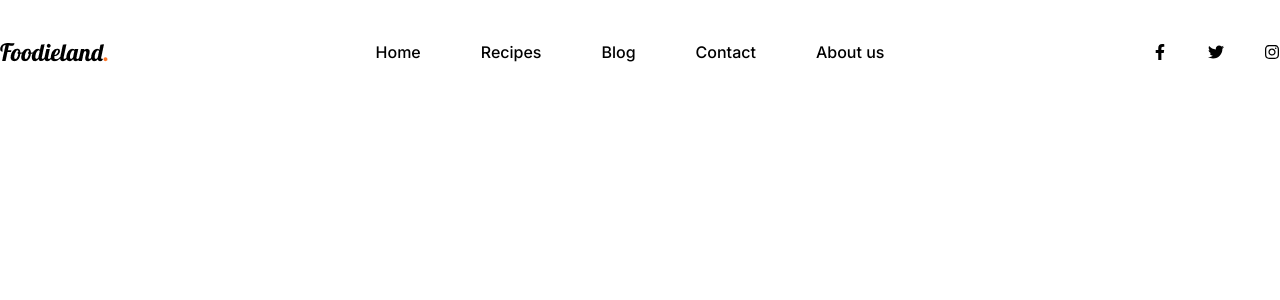
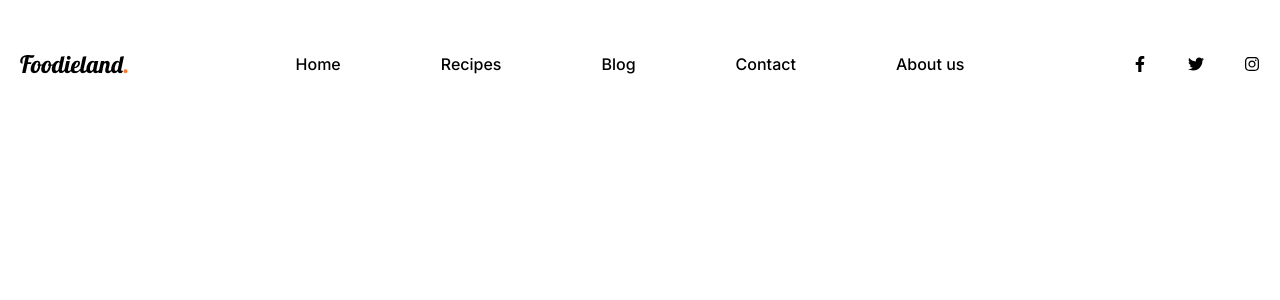
Before and after one commit to iamShimanto/cooking, a React (Vite) app: page / in a window 1280 px wide. Shown: the top 300 px of the page. Built offline with nearby package versions, Linux system fonts and the light colour scheme.

Commit message:
navbar complete

```diff
--- a/src/Pages/Home/Components/Navbar.jsx
+++ b/src/Pages/Home/Components/Navbar.jsx
@@ -8,7 +8,7 @@ import { FaInstagram } from "react-icons/fa";
 const Navbar = () => {
   return (
     <>
-      <nav className='pt-[40px]'>
+      <nav className='pt-[40px] px-5'>
         <div className="container">
           <div className="row flex justify-between items-center">
             <div className="logo ">
@@ -18,17 +18,17 @@ const Navbar = () => {
             </div>
             <div className="links">
                 <ul className='flex items-center gap-[60px]'>
-                  <li className='text-base font-medium font-inter text-black tracking-[-2%]'><Link>Home</Link></li>
-                  <li className='text-base font-medium font-inter text-black tracking-[-2%]'><Link>Recipes</Link></li>
-                  <li className='text-base font-medium font-inter text-black tracking-[-2%]'><Link>Blog</Link></li>
-                  <li className='text-base font-medium font-inter text-black tracking-[-2%]'><Link>Contact</Link></li>
-                  <li className='text-base font-medium font-inter text-black tracking-[-2%]'><Link>About us</Link></li>
+                  <li className='text-base font-medium font-inter text-black tracking-[-2%] px-5 py-3 hover:bg-black hover:text-white rounded-[10px] duration-[0.4s]'><Link>Home</Link></li>
+                  <li className='text-base font-medium font-inter text-black tracking-[-2%] px-5 py-3 hover:bg-black hover:text-white rounded-[10px] duration-[0.4s]'><Link>Recipes</Link></li>
+                  <li className='text-base font-medium font-inter text-black tracking-[-2%] px-5 py-3 hover:bg-black hover:text-white rounded-[10px] duration-[0.4s]'><Link>Blog</Link></li>
+                  <li className='text-base font-medium font-inter text-black tracking-[-2%] px-5 py-3 hover:bg-black hover:text-white rounded-[10px] duration-[0.4s]'><Link>Contact</Link></li>
+                  <li className='text-base font-medium font-inter text-black tracking-[-2%] px-5 py-3 hover:bg-black hover:text-white rounded-[10px] duration-[0.4s]'><Link>About us</Link></li>
                 </ul>
             </div>
             <div className="social flex gap-[40.04px]">
-                <Link><FaFacebookF/></Link>
-                <Link><FaTwitter/></Link>
-                <Link><FaInstagram/></Link>
+                <Link><FaFacebookF className='hover:scale-[1.1] duration-[0.4s]'/></Link>
+                <Link><FaTwitter className='hover:scale-[1.1] duration-[0.4s]'/></Link>
+                <Link><FaInstagram className='hover:scale-[1.1] duration-[0.4s]'/></Link>
             </div>
           </div>
         </div>
```
